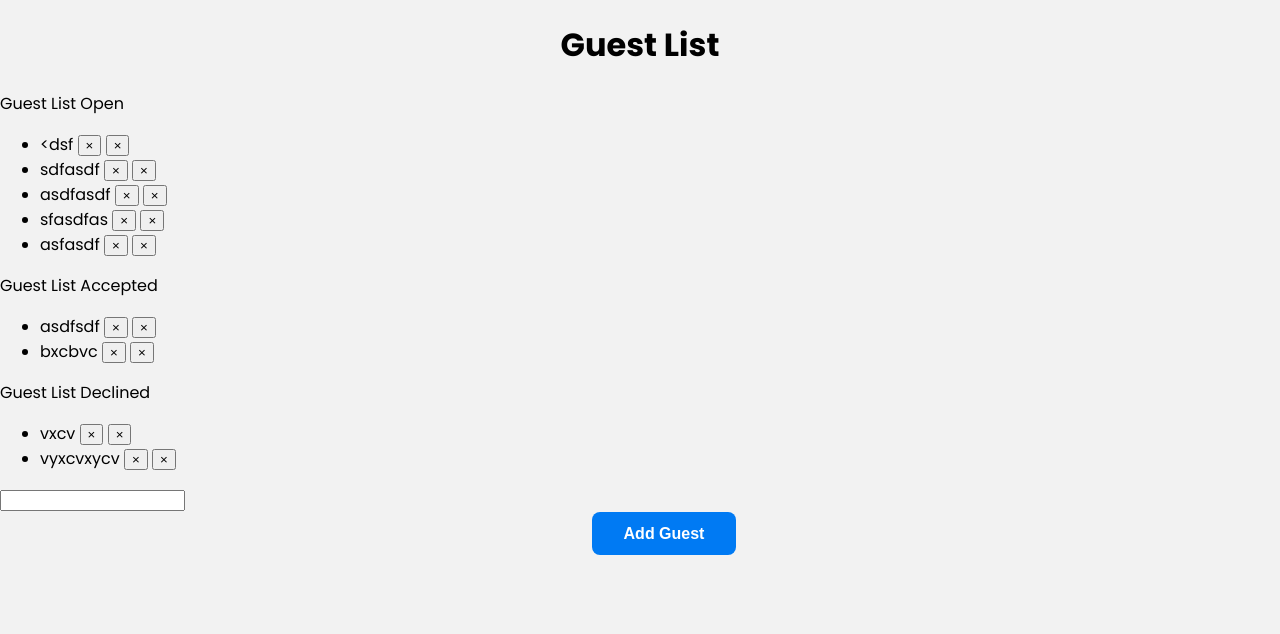
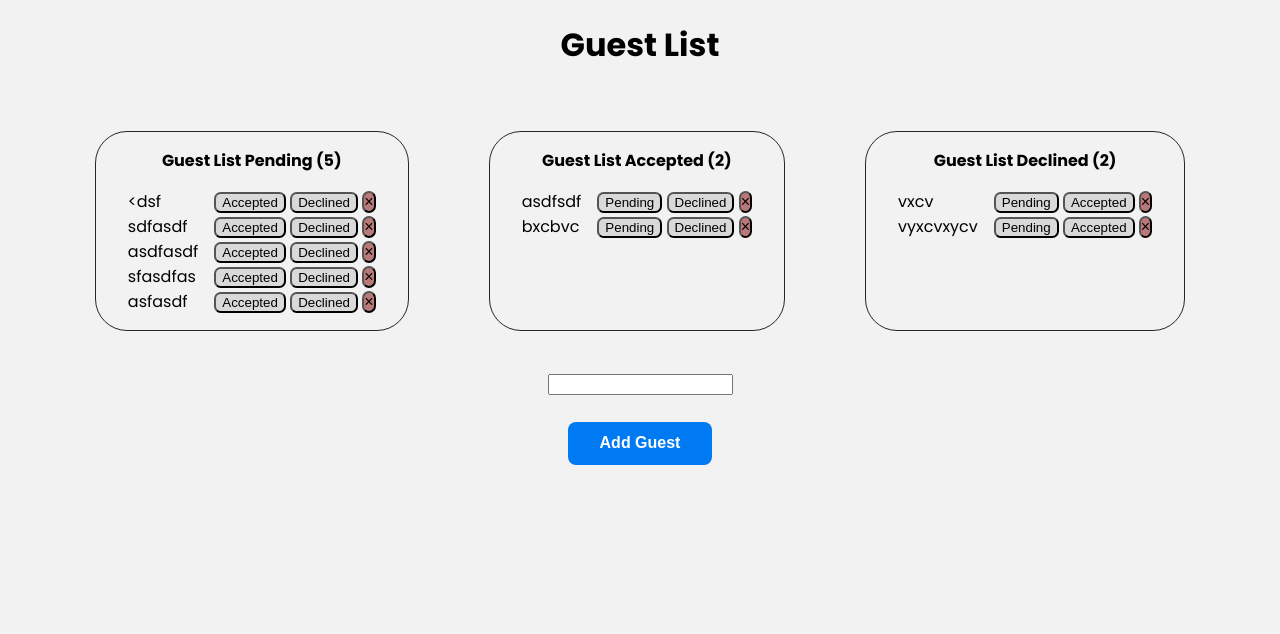
Before and after one commit to tenbuschn02/IU_Project, a Flask app: page /guest-list in a window 1280 px wide. Shown: the part 61-695 px from the top of the page. Run offline with Flask 2, Linux system fonts and the light colour scheme; a user stored in the database is signed in; data comes from the database, SQL or seed files in the repository; both versions use the stored data as it was after the commit; some libraries are stand-ins or nearby versions.

Commit message:
Guest list including accepted and declined list incl. buttons

```diff
--- a/website/static/index.js
+++ b/website/static/index.js
@@ -12,6 +12,15 @@ function guestChange(guestId, tableFrom, tableTo) {
     fetch("/guest-change", {
         method: "POST",
         body: JSON.stringify({ guestId: guestId, tableFrom: tableFrom, tableTo: tableTo }),
+    }).then((_res) => {
+        window.location.href = "/guest-list";
+    });
+}
+
+function guestDelete(guestId, tableFrom) {
+    fetch("/guest-delete", {
+        method: "POST",
+        body: JSON.stringify({ guestId: guestId, tableFrom: tableFrom }),
     }).then((_res) => {
         window.location.href = "/guest-list";
     });
--- a/website/static/styles/main.css
+++ b/website/static/styles/main.css
@@ -79,7 +79,8 @@ nav a:hover {
 }
 
 @media only screen and (min-width: 750px) {
-  .mobile-menu, .mobile-menu-exit {
+  .mobile-menu,
+.mobile-menu-exit {
     display: none;
   }
 
@@ -184,9 +185,55 @@ nav a:hover {
   padding: 0.8em 2em;
   width: unset;
   cursor: pointer;
-  margin-left: 3em;
 }
 .btn-primary:hover {
   color: white;
   background: grey;
+}
+
+.flex-layout .flex-parent {
+  display: flex;
+  flex-wrap: wrap;
+  justify-content: center;
+}
+.flex-layout .flex-parent .card {
+  margin: 2.5em;
+  padding: 0 2em 1em 2em;
+  border: solid #20272E;
+  border-width: 1px;
+  border-radius: 2em;
+}
+.flex-layout .flex-parent .card ul {
+  list-style-type: none;
+  margin: 0;
+  padding: 0;
+}
+.flex-layout .flex-parent .card ul li .float-left {
+  float: left;
+  margin-right: 1em;
+}
+.flex-layout .flex-parent .card ul li .float-right {
+  float: right;
+}
+.flex-layout .flex-parent .card ul li .float-right button {
+  border-radius: 0.5em;
+}
+.flex-layout .flex-parent .card ul li .float-right .change {
+  background: #d9d9d9;
+}
+.flex-layout .flex-parent .card ul li .float-right .close {
+  background: #ba7979;
+  font-size: 1em;
+  padding: 0;
+}
+.flex-layout .flex-parent .card ul li:after {
+  content: "\a";
+  white-space: pre;
+}
+.flex-layout .flex-parent .card p {
+  font-weight: bold;
+}
+
+.form-control {
+  margin-bottom: 2em;
 }/*# sourceMappingURL=main.css.map */
--- a/website/static/styles/main.scss
+++ b/website/static/styles/main.scss
@@ -1,5 +1,4 @@
 @import url('https://fonts.googleapis.com/css2?family=Poppins:wght@400;700&display=swap');
-
 :root {
     --primary-color: #007AF3;
 }
@@ -13,27 +12,22 @@ body {
 .navbar {
     background: white;
     padding: 1em;
-
     .logo {
         text-decoration: none;
         font-weight: bold;
         color: black;
         font-size: 1.2em;
-
         span {
             color: var(--primary-color);
         }
     }
-
     nav {
         display: none;
     }
-
     .container {
         display: flex;
         place-content: space-between;
     }
-
     .mobile-menu {
         cursor: pointer;
     }
@@ -52,7 +46,6 @@ nav {
     background: #20272E;
     height: 100vh;
     padding: 1em;
-
     ul.primary-nav {
         margin-top: 5em;
     }
@@ -63,7 +56,6 @@ nav {
         padding: .5em;
         font-size: 1.3em;
         text-align: right;
-
         &:hover {
             font-weight: bold;
         }
@@ -87,17 +79,15 @@ nav {
 }
 
 @media only screen and (min-width: 750px) {
-
-    .mobile-menu, .mobile-menu-exit {
+    .mobile-menu,
+    .mobile-menu-exit {
         display: none;
     }
-
     .navbar .container {
         display: grid;
         grid-template-columns: 180px auto;
         justify-content: unset;
     }
-
     .navbar nav {
         display: flex;
         justify-content: space-between;
@@ -106,21 +96,17 @@ nav {
         height: auto;
         width: 100%;
         padding: 0;
-
         ul {
             display: flex;
         }
-
         a {
             color: black;
             font-size: 1em;
             padding: .1em 1em;
         }
-
         ul.primary-nav {
             margin: 0;
         }
-
         li.current a {
             font-weight: bold;
         }
@@ -130,7 +116,6 @@ nav {
             font-weight: bold;
             border-radius: 5em;
             margin-top: -.2em;
-
             &:hover {
                 background: var(--primary-color);
                 color: white;
@@ -140,23 +125,20 @@ nav {
 }
 
 // login page
-
-
 .form-group {
     margin: 1em 0 1em 3em;
     // text-align: center;
     // display: flex;
     // display: inline-block;
-
     label {
         display: block;
     }
-
     .input {
         margin-top: .5em;
         height: 1.5em;
         width: 20em;
-    }.btn-primary {
+    }
+    .btn-primary {
         background-color: var(--primary-color);
         color: white;
         font-weight: bold;
@@ -169,12 +151,12 @@ nav {
         width: unset;
         cursor: pointer;
         margin-left: 3em;
-
         &:hover {
             color: white;
             background: grey;
         }
-    }.btn-primary {
+    }
+    .btn-primary {
         background-color: var(--primary-color);
         color: white;
         font-weight: bold;
@@ -187,15 +169,14 @@ nav {
         width: unset;
         cursor: pointer;
         margin-left: 3em;
-
         &:hover {
             color: white;
             background: grey;
         }
     }
-
 }
 
+//Add note, Add Guest...
 .btn-primary {
     background-color: var(--primary-color);
     color: white;
@@ -208,10 +189,64 @@ nav {
     padding: .8em 2em;
     width: unset;
     cursor: pointer;
-    margin-left: 3em;
-
     &:hover {
         color: white;
         background: grey;
     }
 }
+
+//Guestlist
+.flex-layout {
+    .flex-parent {
+        display: flex;
+        flex-wrap: wrap;
+        //margin: 0 1.5% 0 1.5%;
+        justify-content: center;
+        .card {
+            margin: 2.5em;
+            padding: 0 2em 1em 2em;
+            border: solid #20272E;
+            border-width: 1px;
+            border-radius: 2em;
+            ul {
+                list-style-type: none;
+                margin: 0;
+                padding: 0;
+                li {
+                    .float-left {
+                        float: left;
+                        margin-right: 1em;
+                    }
+                    .float-right {
+                        float: right;
+
+                        button {
+                            border-radius: 0.5em;
+                        }
+
+                        .change {
+                            background: #d9d9d9;
+                        }
+
+                        .close {
+                            background: #ba7979;
+                            font-size: 1em;
+                            padding: 0;
+                        }
+                    }
+                }
+                li:after {
+                    content: "\A";
+                    white-space: pre;
+                }
+            }
+            p {
+                font-weight: bold;
+            }
+        }
+    }
+}
+
+.form-control {
+    margin-bottom: 2em;
+}
--- a/website/templates/guestlist.html
+++ b/website/templates/guestlist.html
@@ -1,55 +1,102 @@
 {% extends "base.html" %} {% block title %}Home{% endblock %} {% block content %}
+
 <h1 align="center">Guest List</h1>
-    <p>Guest List Open</p>
 
+
+<section class="flex-layout">
+    <div class="flex-parent">
+        <div class=card>
+            <p align="center">Guest List Pending ({{rowsOpen}})</p>
             <ul class="guestList" id="guestlistOpen">
                 {% for guest in user.guestsOp %}
                 <li class="list-open">
+                    <div class="float-left">
                         {{ guest.name }}
-        <button type="button" class="close" onClick="guestChange({{ guest.id }}, 'GuestlistOpen', 'GuestlistAccepted')">
+                    </div>
+
+                    <div class="float-right">
+                        <button type="button" class="change"
+                            onClick="guestChange({{ guest.id }}, 'GuestlistOpen', 'GuestlistAccepted')">
+                            <span aria-hidden="true">Accepted</span>
+                        </button>
+                        <button type="button" class="change"
+                            onClick="guestChange({{ guest.id }}, 'GuestlistOpen', 'GuestlistDeclined')">
+                            <span aria-hidden="true">Declined</span>
+                        </button>
+                        <button type="button" class="close" onClick="guestDelete({{ guest.id }}, 'GuestlistOpen')">
                             <span aria-hidden="true">&times;</span>
                         </button>
-        <button type="button" class="close" onClick="guestChange({{ guest.id }}, 'GuestlistOpen', 'GuestlistDeclined')">
-          <span aria-hidden="true">&times;</span>
-        </button>
+
+                    </div>
+
                 </li>
                 {% endfor %}
             </ul>
+        </div>
 
-    <p>Guest List Accepted</p>
+        <div class=card>
+            <p align="center">Guest List Accepted ({{rowsAcc}})</p>
             <ul class="guestList" id="guestlistAccepted">
                 {% for guest in user.guestsAcc %}
                 <li class="list-open">
+                    <div class="float-left">
                         {{ guest.name }}
-        <button type="button" class="close" onClick="guestChange({{ guest.id }}, 'GuestlistAccepted', 'GuestlistOpen')">
+                    </div>
+
+                    <div class="float-right">
+                        <button type="button" class="change"
+                            onClick="guestChange({{ guest.id }}, 'GuestlistAccepted', 'GuestlistOpen')">
+                            <span aria-hidden="true">Pending</span>
+                        </button>
+                        <button type="button" class="change"
+                            onClick="guestChange({{ guest.id }}, 'GuestlistAccepted', 'GuestlistDeclined')">
+                            <span aria-hidden="true">Declined</span>
+                        </button>
+                        <button type="button" class="close" onClick="guestDelete({{ guest.id }}, 'GuestlistAccepted')">
                             <span aria-hidden="true">&times;</span>
                         </button>
-        <button type="button" class="close" onClick="guestChange({{ guest.id }}, 'GuestlistAccepted', 'GuestlistDeclined')">
-          <span aria-hidden="true">&times;</span>
-        </button>
+                    </div>
+
                 </li>
                 {% endfor %}
             </ul>
+        </div>
 
-    <p>Guest List Declined</p>
+        <div class=card>
+            <p align="center">Guest List Declined ({{rowsDec}})</p>
             <ul class="guestList" id="guestlistDeclined">
                 {% for guest in user.guestsDec %}
                 <li class="list-open">
+                    <div class="float-left">
                         {{ guest.name }}
-        <button type="button" class="close" onClick="guestChange({{ guest.id }}, 'GuestlistDeclined', 'GuestlistOpen')">
+                    </div>
+
+                    <div class="float-right">
+                        <button type="button" class="change"
+                            onClick="guestChange({{ guest.id }}, 'GuestlistDeclined', 'GuestlistOpen')">
+                            <span aria-hidden="true">Pending</span>
+                        </button>
+                        <button type="button" class="change"
+                            onClick="guestChange({{ guest.id }}, 'GuestlistDeclined', 'GuestlistAccepted')">
+                            <span aria-hidden="true">Accepted</span>
+                        </button>
+                        <button type="button" class="close" onClick="guestDelete({{ guest.id }}, 'GuestlistDeclined')">
                             <span aria-hidden="true">&times;</span>
                         </button>
-        <button type="button" class="close" onClick="guestChange({{ guest.id }}, 'GuestlistDeclined', 'GuestlistAccepted')">
-          <span aria-hidden="true">&times;</span>
-        </button>
+                    </div>
+
                 </li>
                 {% endfor %}
             </ul>
+        </div>
+    </div>
 
+</section>
 <form method="POST">
+
+    <div align="center">
         <input name="guest" id="guest" class="form-control"></input>
         <br />
-      <div align="center">
         <button type="submit" class="btn btn-primary">Add Guest</button>
     </div>
 </form>
--- a/website/views.py
+++ b/website/views.py
@@ -28,6 +28,10 @@ def home():
 @views.route('/guest-list', methods=['GET', 'POST'])
 @login_required
 def guest_list():
+    rowsOpen = db.session.query(GuestlistOpen).count()
+    rowsAcc = db.session.query(GuestlistAccepted).count()
+    rowsDec = db.session.query(GuestlistDeclined).count()
+    print(rowsOpen)
     if request.method == 'POST':
         guest = request.form.get('guest')
 
@@ -38,7 +42,7 @@ def guest_list():
             db.session.add(new_guest)
             db.session.commit()
             flash('Guest added!', category='success')
-    return render_template("guestlist.html", user=current_user)
+    return render_template("guestlist.html", user=current_user, rowsOpen=rowsOpen, rowsAcc=rowsAcc, rowsDec=rowsDec)
 
 
 @views.route('/delete-note', methods=['POST'])
@@ -61,9 +65,7 @@ def guest_open():
     tableFrom = guest['tableFrom']
     tableTo = guest['tableTo']
     guest = getattr(sys.modules[__name__], tableFrom).query.get(guestId)
-    print(guest)
     if guest:
-        print('test')
         if guest.user_id == current_user.id:
             db.session.delete(guest)
             db.session.commit()
@@ -72,3 +74,17 @@ def guest_open():
             db.session.commit()
 
     return jsonify({})
+
+@views.route('/guest-delete', methods=['POST'])
+def guest_del():
+    guest = json.loads(request.data)
+    guestId = guest['guestId']
+    tableFrom = guest['tableFrom']
+    guest = getattr(sys.modules[__name__], tableFrom).query.get(guestId)
+
+    if guest:
+        if guest.user_id == current_user.id:
+            db.session.delete(guest)
+            db.session.commit()
+
+    return jsonify({})
```
Also changed, not shown: website/database.db, 1 other file. Lines whose indentation alone changed are shown as unchanged.
